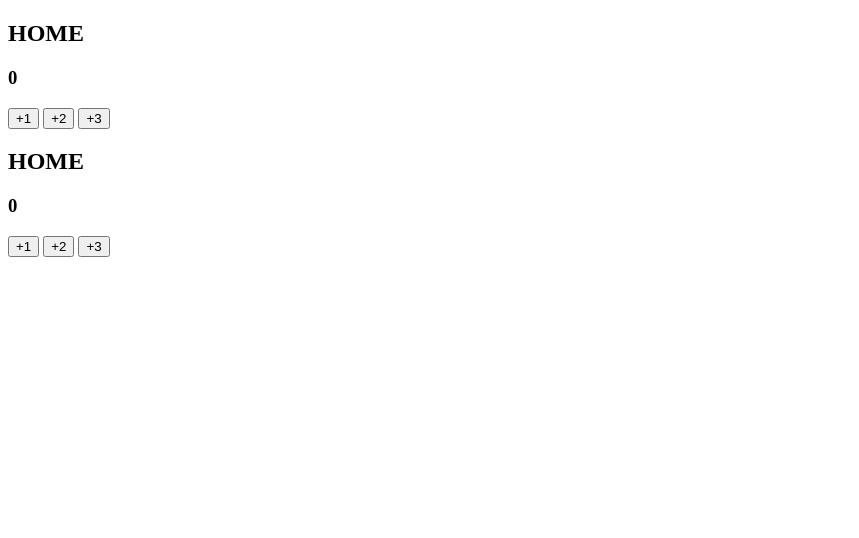
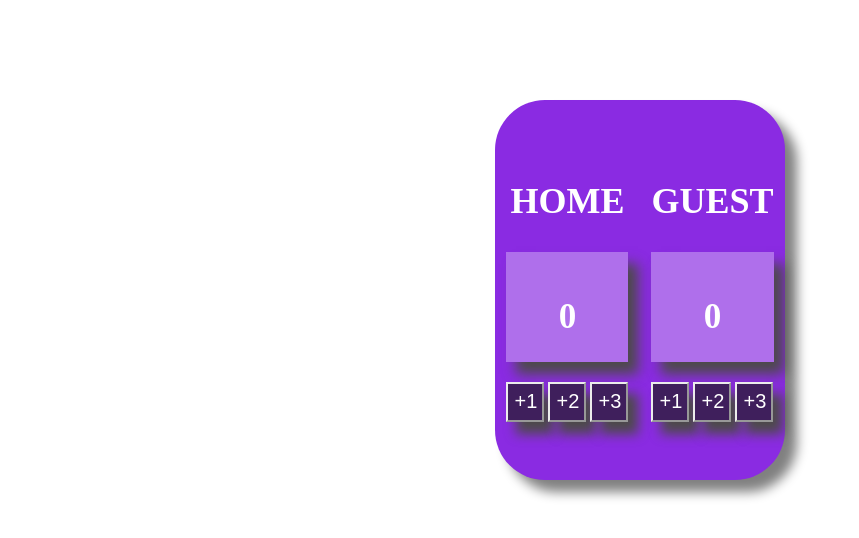
Before and after one commit to Samira-Amiri/Basketball-Scrimba, a plain HTML site: page index.html in a window 1280 px wide. Shown: the whole page, without its empty margins (0-859 px from the left). Drawn offline with Linux system fonts and the light colour scheme.

Commit message:
add Design

```diff
--- a/index.html
+++ b/index.html
@@ -4,10 +4,14 @@
     <meta charset="UTF-8">
     <meta name="viewport" content="width=device-width, initial-scale=1.0">
     <title>Document</title>
+    <link rel="stylesheet" href="style.css">
 </head>
 <body>
+
     <div class="con">
+
         <div class="home-score">
+
             <h2 class="home-title">HOME</h2>
             <div class="home-background">
                 <h3 id="score_home_el">0</h3>
@@ -17,13 +21,13 @@
             <button class="btn" id="thirdle" onclick="third()">+3</button>
         </div>
         <div class="GUEST-score">
-            <h2 class="guest-title">HOME</h2>
+            <h2 class="guest-title">GUEST</h2>
             <div class="guest-background">
                 <h3 id="score_guest_el">0</h3>
             </div>
-            <button class="btn" id="firstle" onclick="first()">+1</button>
-            <button class="btn" id="secondle" onclick="second()">+2</button>
-            <button class="btn" id="thirdle" onclick="third()">+3</button>
+            <button class="btn" id="firstguest" onclick="firstguest()">+1</button>
+            <button class="btn" id="secondguest" onclick="secondguest()">+2</button>
+            <button class="btn" id="thirdguest" onclick="thirdguest()">+3</button>
         </div>
     </div>
     <script src="index.js"></script>
--- a/index.js
+++ b/index.js
@@ -1,35 +1,32 @@
-document.getElementById("score_home_el")
-document.getElementById("score_guest_el")
-document.getElementById("firstle")
-document.getElementById("secondle")
-document.getElementById("thirdle")
+let counthome = 0;
+let countguest = 0;
 
-let counthome =0
-let countguest = 0
+function first() {
+    counthome += 1;
+    document.getElementById("score_home_el").textContent = counthome;
+}
 
-function first(){
-    counthome += 1
-    score_home_el.textContent = counthome
+function second() {
+    counthome += 2;
+    document.getElementById("score_home_el").textContent = counthome;
 }
-function second(){
-    counthome += 2
-    score_home_el.textContent = counthome
+
+function third() {
+    counthome += 3;
+    document.getElementById("score_home_el").textContent = counthome;
 }
-function third(){
-    counthome += 3
-    score_home_el.textContent = counthome
 
+function firstguest() {
+    countguest += 1;
+    document.getElementById("score_guest_el").textContent = countguest;
 }
-function first(){
-    countguest += 1
-    score_guest_el.textContent = countguest
+
+function secondguest() {
+    countguest += 2;
+    document.getElementById("score_guest_el").textContent = countguest;
 }
-function second(){
-    countguest += 2
-    score_guest_el.textContent = countguest
+
+function thirdguest() {
+    countguest += 3;
+    document.getElementById("score_guest_el").textContent = countguest;
 }
-function third(){
-    countguest += 3
-    score_guest_el.textContent = countguest
-
-}
--- /dev/null
+++ b/style.css
@@ -0,0 +1,59 @@
+body {
+    margin: 0;
+    background-color: rgb(255, 255, 255);
+}
+
+.con {
+    display: flex;
+    justify-content: space-around;
+    width: 290px;
+    height: 330px;
+    background-color: blueviolet;
+    margin: auto;
+    padding-top: 50px;
+    border-radius: 50px;
+    box-shadow: 12px 12px 12px gray;
+    margin-top: 100px;
+    color: white;
+}
+.home-title{
+    font-size: 36px;
+    text-align: center;
+
+}
+.guest-title{
+    font-size: 36px;
+    text-align: center;
+}
+.home-background{
+    background-color: rgb(175, 111, 235);
+    height: 60px;
+    margin-bottom: 20px;
+    padding-top: 10px;
+    padding-bottom: 40px;
+    text-align: center;
+    font-size: 30px;
+    box-shadow: 10px 12px 12px rgb(77, 74, 74);
+    border-color: rgb(236, 236, 236);
+}
+.guest-background{
+    background-color: rgb(175, 111, 235);
+    height: 60px;
+    margin-bottom: 20px;
+    padding-bottom: 40px;
+    text-align: center;
+    padding-top: 10px;
+    font-size: 30px;
+    box-shadow: 10px 12px 12px rgb(77, 74, 74);
+    border-color: rgb(236, 236, 236);
+
+}
+.btn{
+    width: 38px;
+    height: 40px;
+    background-color: rgb(63, 31, 92);
+    color:white;
+    font-size: 20px;
+    box-shadow: 10px 12px 12px rgb(77, 74, 74);
+    border-color: rgb(236, 236, 236);
+}
```
